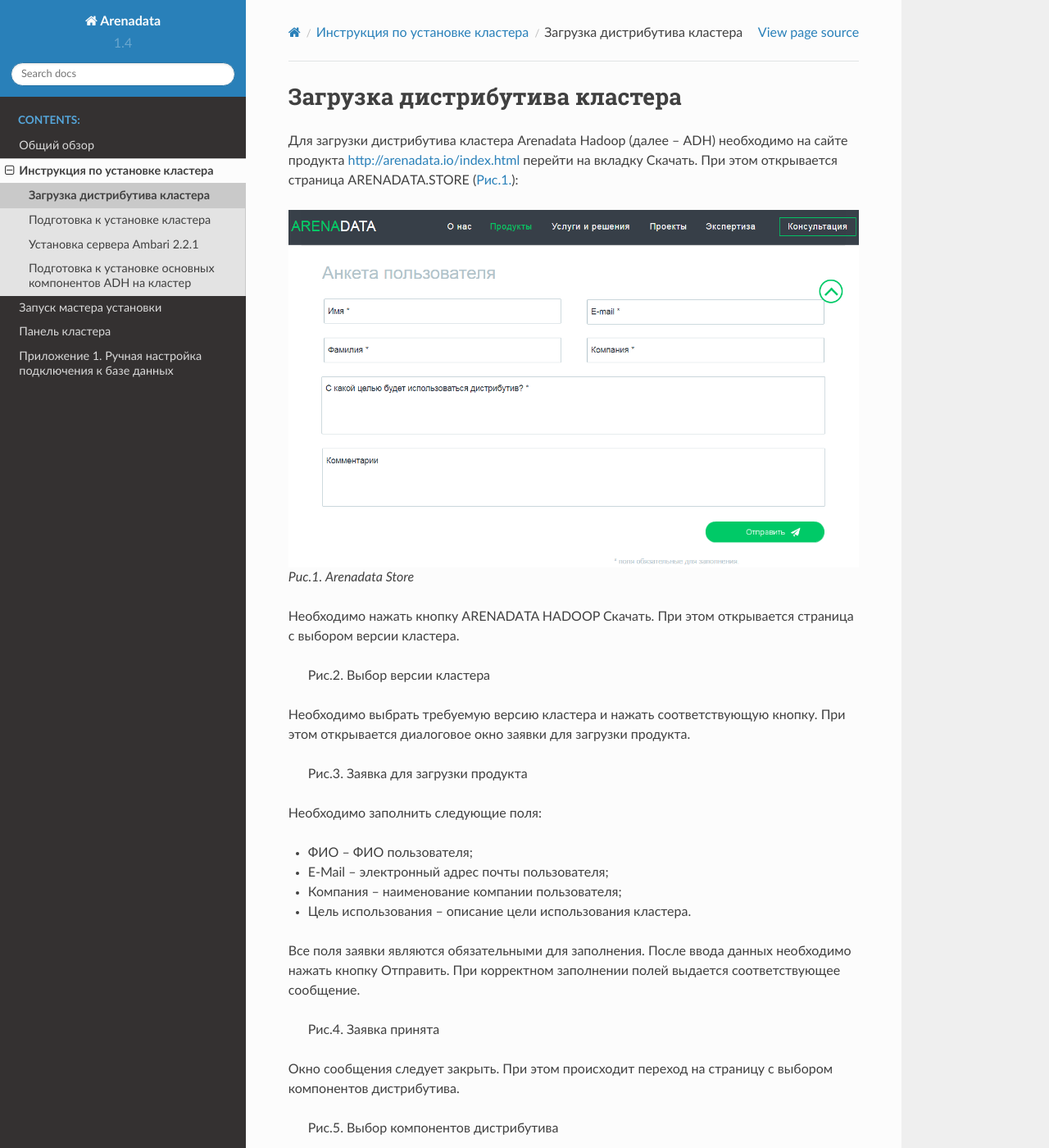
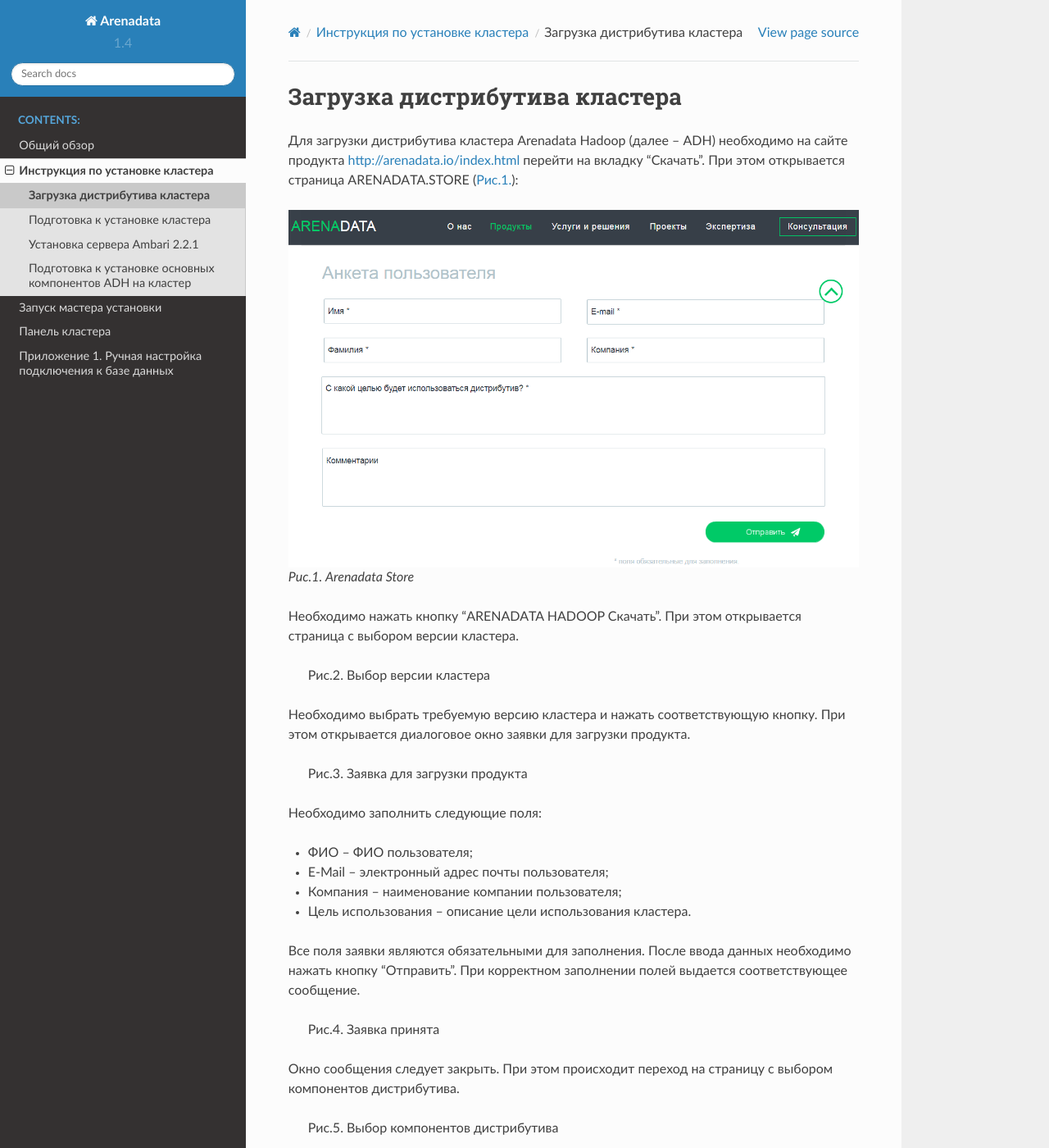
Before and after one commit to arenadata/docs_adps, a Sphinx documentation site: the page built from source/install/download.rst, in a window 1280 px wide and 1400 px high. Shown: the whole window at 82% size. Built offline with Sphinx 7.4.7 and the Read the Docs theme 2.0.0, drawn with Linux system fonts in a browser that asks for light colours.

```diff
--- a/source/install/download.rst
+++ b/source/install/download.rst
@@ -2,7 +2,7 @@
 ==============================
 
 
-Для загрузки дистрибутива кластера Arenadata Hadoop (далее – ADH) необходимо на сайте продукта http://arenadata.io/index.html перейти на вкладку Скачать. При этом открывается страница ARENADATA.STORE (:ref:`Рис.1.<install-img-1>`):
+Для загрузки дистрибутива кластера Arenadata Hadoop (далее – ADH) необходимо на сайте продукта http://arenadata.io/index.html перейти на вкладку "Скачать". При этом открывается страница ARENADATA.STORE (:ref:`Рис.1.<install-img-1>`):
 
 .. _install-img-1:
 
@@ -11,7 +11,7 @@
     Рис.1. Arenadata Store
 
 
-Необходимо нажать кнопку ARENADATA HADOOP Скачать. При этом открывается страница с выбором версии кластера.
+Необходимо нажать кнопку "ARENADATA HADOOP Скачать". При этом открывается страница с выбором версии кластера.
 
 
     Рис.2. Выбор версии кластера
@@ -31,7 +31,7 @@
 + Цель использования – описание цели использования кластера.
 
 
-Все поля заявки являются обязательными для заполнения. После ввода данных необходимо нажать кнопку Отправить. При корректном заполнении полей выдается соответствующее сообщение.
+Все поля заявки являются обязательными для заполнения. После ввода данных необходимо нажать кнопку "Отправить". При корректном заполнении полей выдается соответствующее сообщение.
 
 
     Рис.4. Заявка принята
```
